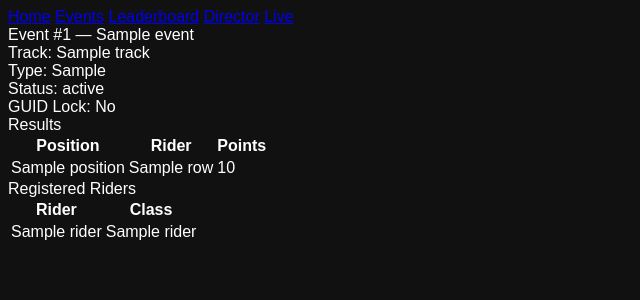
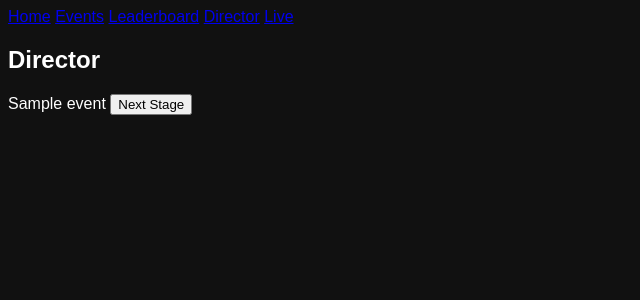
Before and after one commit to figjamfngaming-eng/12oclock-system, a Flask app: template web/templates/director.html in a window 1280 px wide. Shown: the top 300 px of the page, without its empty margins (0-640 px from the left). Run offline with Flask 3, Linux system fonts and the light colour scheme; the template is opened without the code that fills it: most values are stand-ins (such as "Sample title", 1, 10 or a date in 2020); some libraries are stand-ins or nearby versions.

Commit message:
director.html

```diff
--- a/web/templates/director.html
+++ b/web/templates/director.html
@@ -1,61 +1,11 @@
 {% extends "base.html" %}
-
 {% block content %}
-<div class="card">
-    <div class="title">Event #{{ event.id }} — {{ event.name }}</div>
-    <div class="pill">Track: {{ event.track }}</div>
-    <div class="pill">Type: {{ event.event_type }}</div>
-    <div class="pill">Status: {{ event.status }}</div>
-    <div class="pill">GUID Lock: {{ "Yes" if event.requires_guid else "No" }}</div>
-</div>
-
-<div class="card">
-    <div class="title">Results</div>
-    {% if results %}
-        <table>
-            <thead>
-                <tr>
-                    <th>Position</th>
-                    <th>Rider</th>
-                    <th>Points</th>
-                </tr>
-            </thead>
-            <tbody>
-                {% for row in results %}
-                <tr>
-                    <td>{{ row.position }}</td>
-                    <td>{{ row.mxb_name or "Unknown" }}</td>
-                    <td>{{ row.points }}</td>
-                </tr>
-                {% endfor %}
-            </tbody>
-        </table>
-    {% else %}
-        <div class="subtle">No results saved yet.</div>
-    {% endif %}
-</div>
-
-<div class="card">
-    <div class="title">Registered Riders</div>
-    {% if registrations %}
-        <table>
-            <thead>
-                <tr>
-                    <th>Rider</th>
-                    <th>Class</th>
-                </tr>
-            </thead>
-            <tbody>
-                {% for rider in registrations %}
-                <tr>
-                    <td>{{ rider.mxb_name or "Unknown" }}</td>
-                    <td>{{ rider.class_name or "Open" }}</td>
-                </tr>
-                {% endfor %}
-            </tbody>
-        </table>
-    {% else %}
-        <div class="subtle">No registered riders for this event.</div>
-    {% endif %}
-</div>
+<h2>Director</h2>
+{% for e in events %}
+<form method="post" action="/director/action">
+{{e.name}}
+<input type="hidden" name="event_id" value="{{e.id}}">
+<button>Next Stage</button>
+</form>
+{% endfor %}
 {% endblock %}
```
